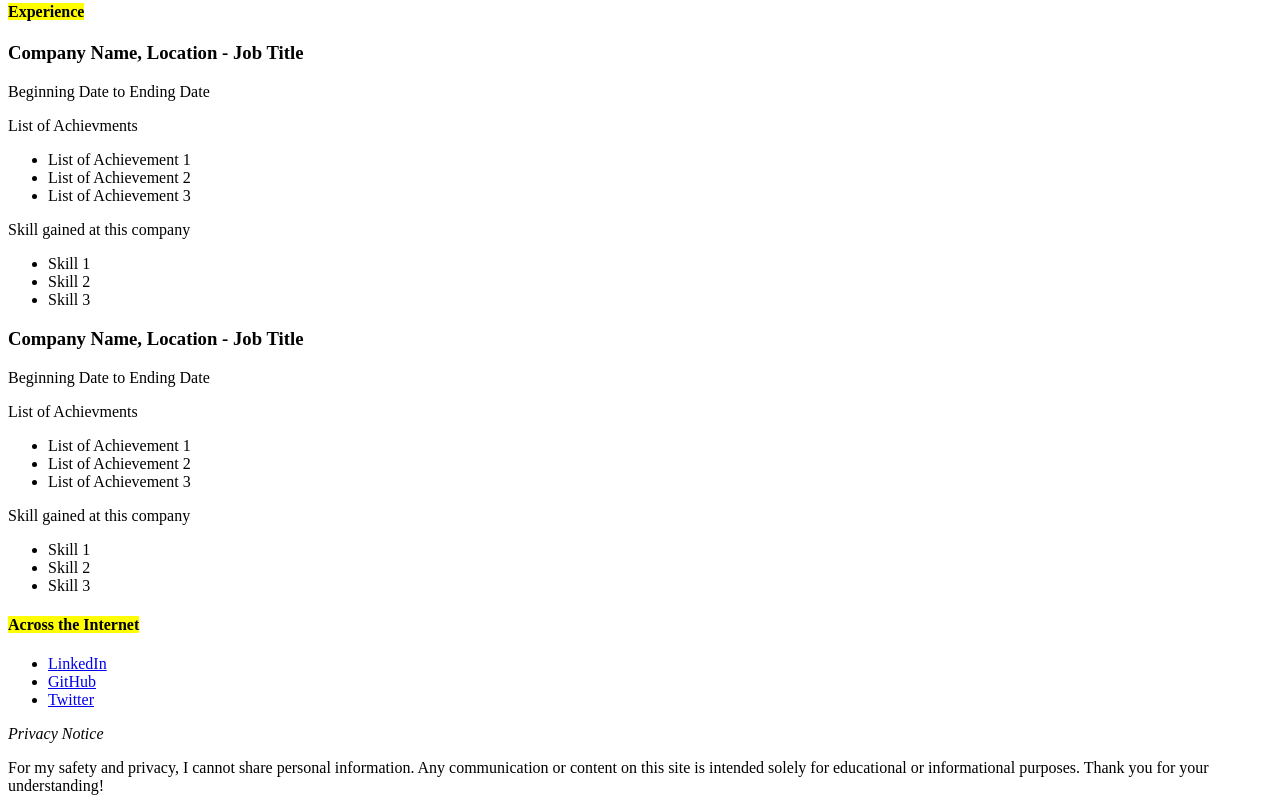
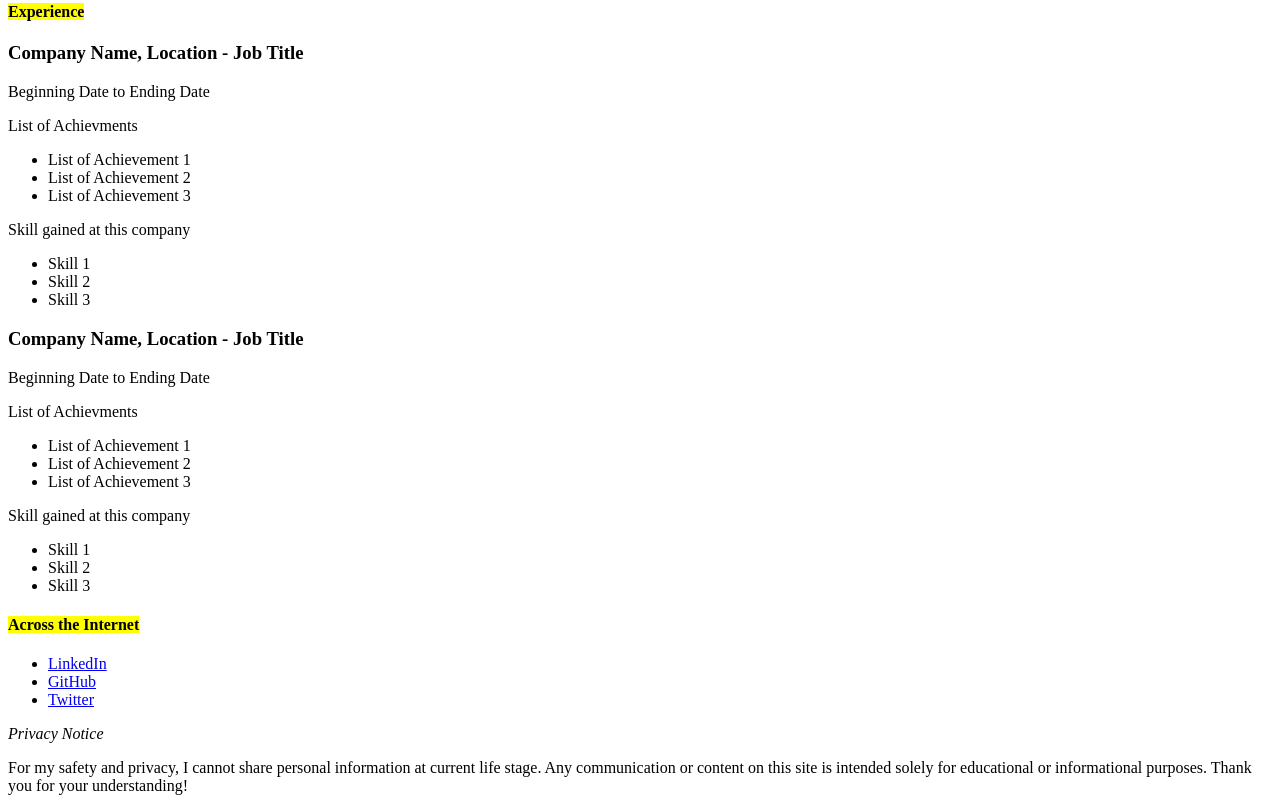
Before and after one commit to jjaspa/Single-Page-HTML-CV-Project, a plain HTML site: page index.html in a window 1280 px wide. Shown: the part 521-1332 px from the top of the page. Drawn offline with Linux system fonts and the light colour scheme.

Commit message:
Final commit

```diff
--- a/index.html
+++ b/index.html
@@ -14,7 +14,7 @@
     <meta name="author" content="Tumusiime Jasper">
 
     <!--Open Graph / Social Media Sharing-->
-    <meta property="og"
+    <meta property="og:url" content="https://github.com/jjaspa">
   </head>
   <body>
     <header>
@@ -102,7 +102,7 @@
       </ul>
 
       <p><i>Privacy Notice</i></p>
-        For my safety and privacy, I cannot share personal information. Any communication or content on this site is intended solely for educational or informational purposes. Thank you for your understanding!</p>
+        For my safety and privacy, I cannot share personal information at current life stage. Any communication or content on this site is intended solely for educational or informational purposes. Thank you for your understanding!</p>
     </footer>
   </body>
 </html>
```
Also changed, not shown: 1 other file.
